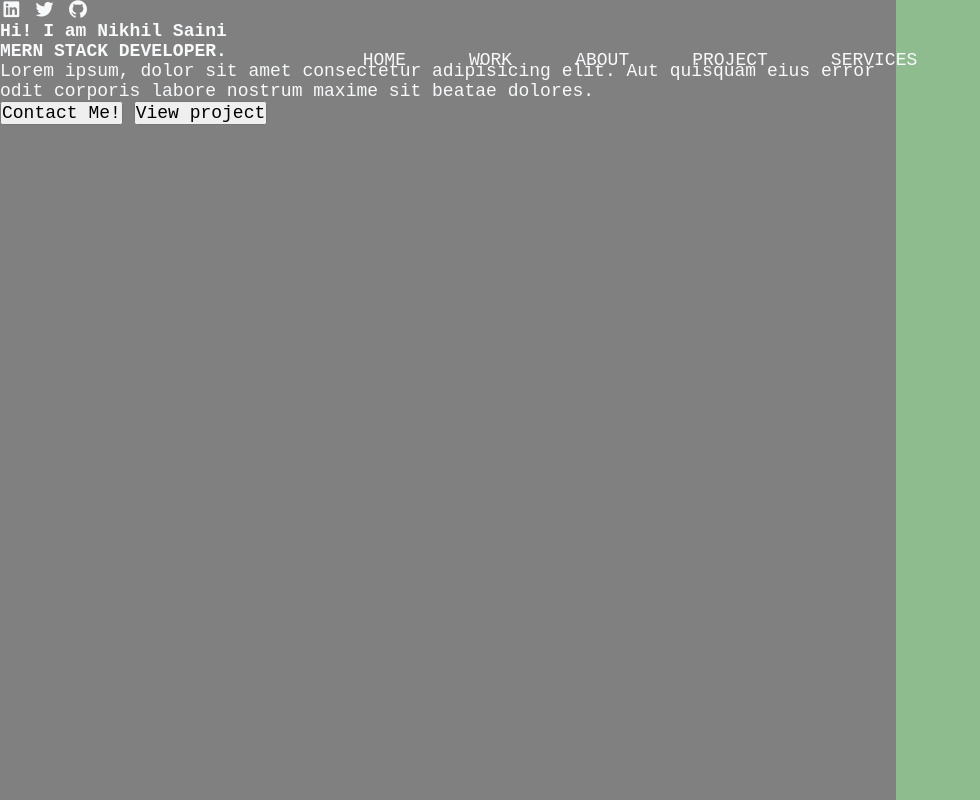
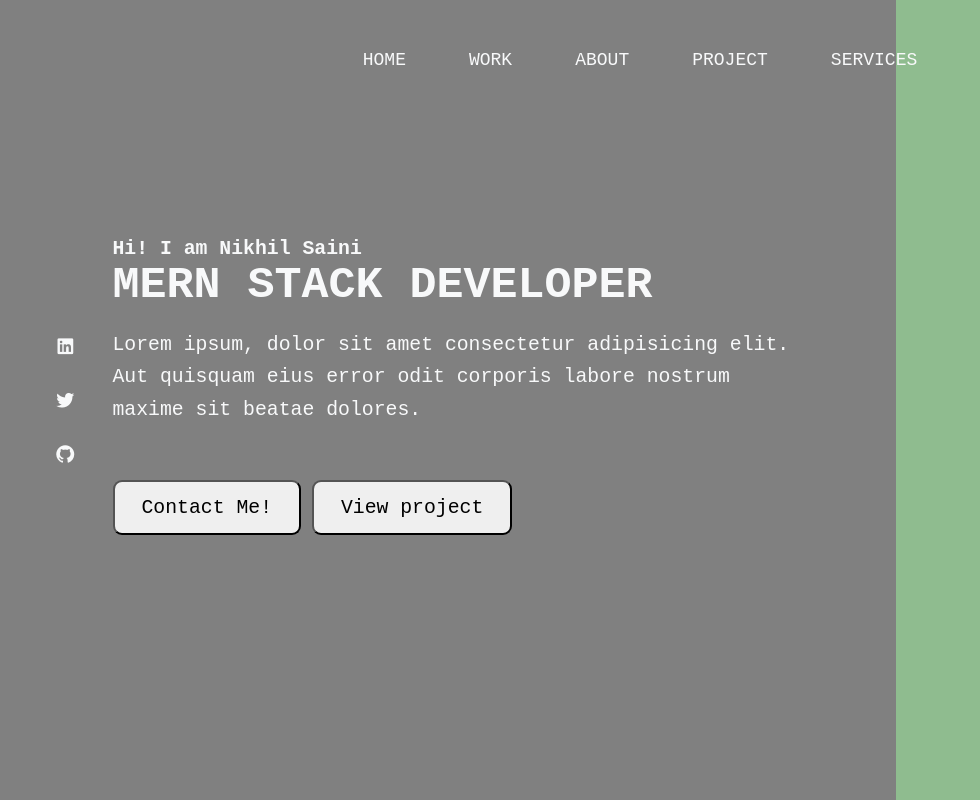
Before and after one commit to Nikhilsaini223/PortfolioWebsite, a plain HTML site: page index.html in a window 1280 px wide. Shown: the whole page, without its empty margins (0-980 px from the left). Drawn offline with Linux system fonts and the light colour scheme; a web font is replaced by a local one.

Commit message:
Add some effects and css will be applied

```diff
--- a/index.html
+++ b/index.html
@@ -24,9 +24,10 @@
                  </div>
                  <div class="content">
                        <h2>Hi! I am Nikhil Saini</h2>
-                       <h1>MERN STACK DEVELOPER.</h1>
+                       <h1>MERN STACK DEVELOPER</h1>
                        <p>Lorem ipsum, dolor sit amet consectetur adipisicing elit.
-                        Aut quisquam eius error odit corporis labore nostrum maxime sit beatae dolores.</p>
+                        Aut quisquam eius error odit corporis labore nostrum maxime
+                        sit beatae dolores.</p>
                         <button>Contact Me!</button>
                         <button>View project</button>
                 </div>
--- a/style.css
+++ b/style.css
@@ -38,10 +38,13 @@
 
 .left-container,.right-container{
     height: 100vh;
+    display: flex;
+    align-items: center;
 }
 .left-container{
     background-color: grey;
     width: 70%;
+    padding-left: 3rem;
 }
 
 .right-container{
@@ -51,8 +54,39 @@
 
 .icons ,fa-brands{
    color: rgb(210, 250, 34);
+   font-size: 1.7rem;
 }
 
 button{
     color: black;
+    margin-bottom: 1.5rem;
+    border-radius: .2rem solid rgb(7, 7, 184);
+    font-size: 1.1rem;
+    padding: .8rem 1.5rem;
+    border-radius: .5rem;
+    cursor: pointer;
 }
+
+.icons{
+    display: flex;
+    flex-direction: column;
+    justify-content: center;
+    align-items: center;
+    gap: 2rem;
+    margin-right: 2rem;
+}
+
+.content h2{
+    font-size: 1.1rem;
+}
+
+.content h1{
+    font-size: 2.5rem;
+}
+
+p{
+    margin: 1rem 0 3rem 0;
+    max-width: 38rem;
+    font-size: 1.1rem;
+    line-height: 1.8rem;
+}
```
